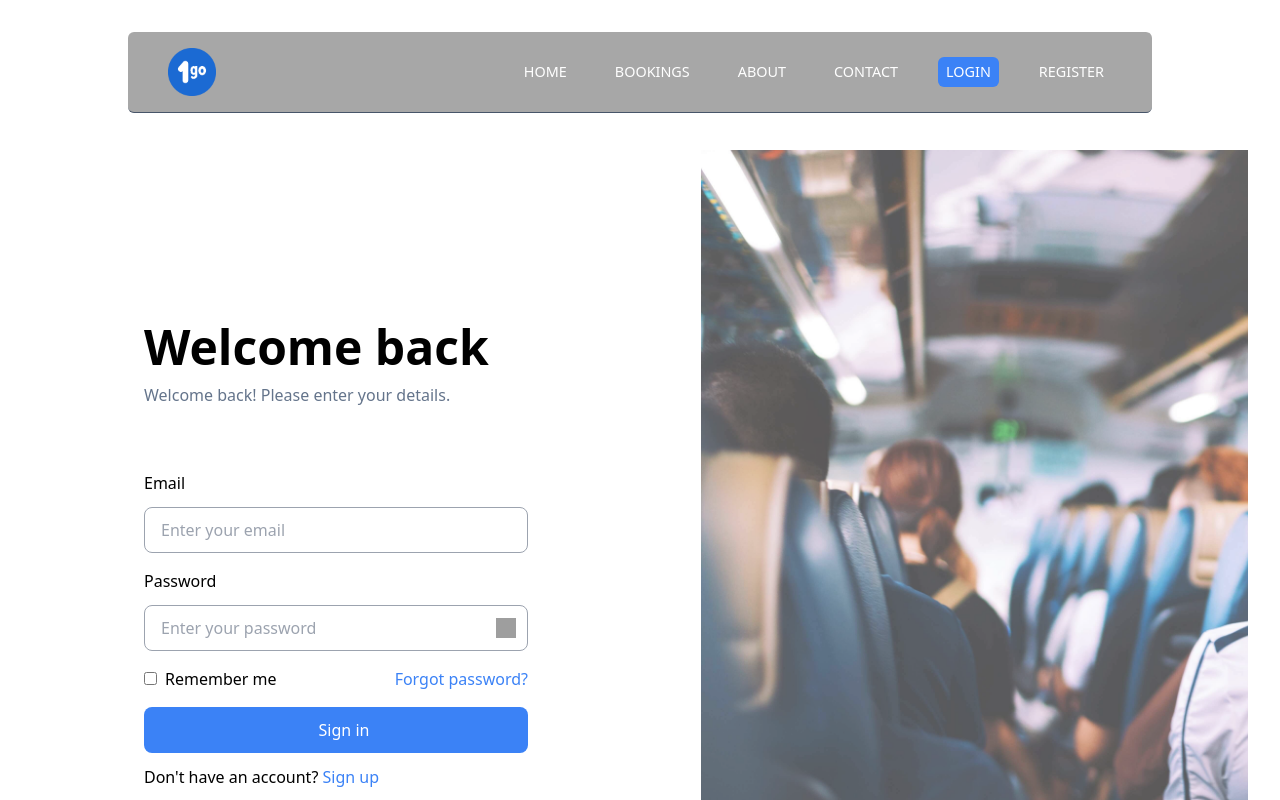
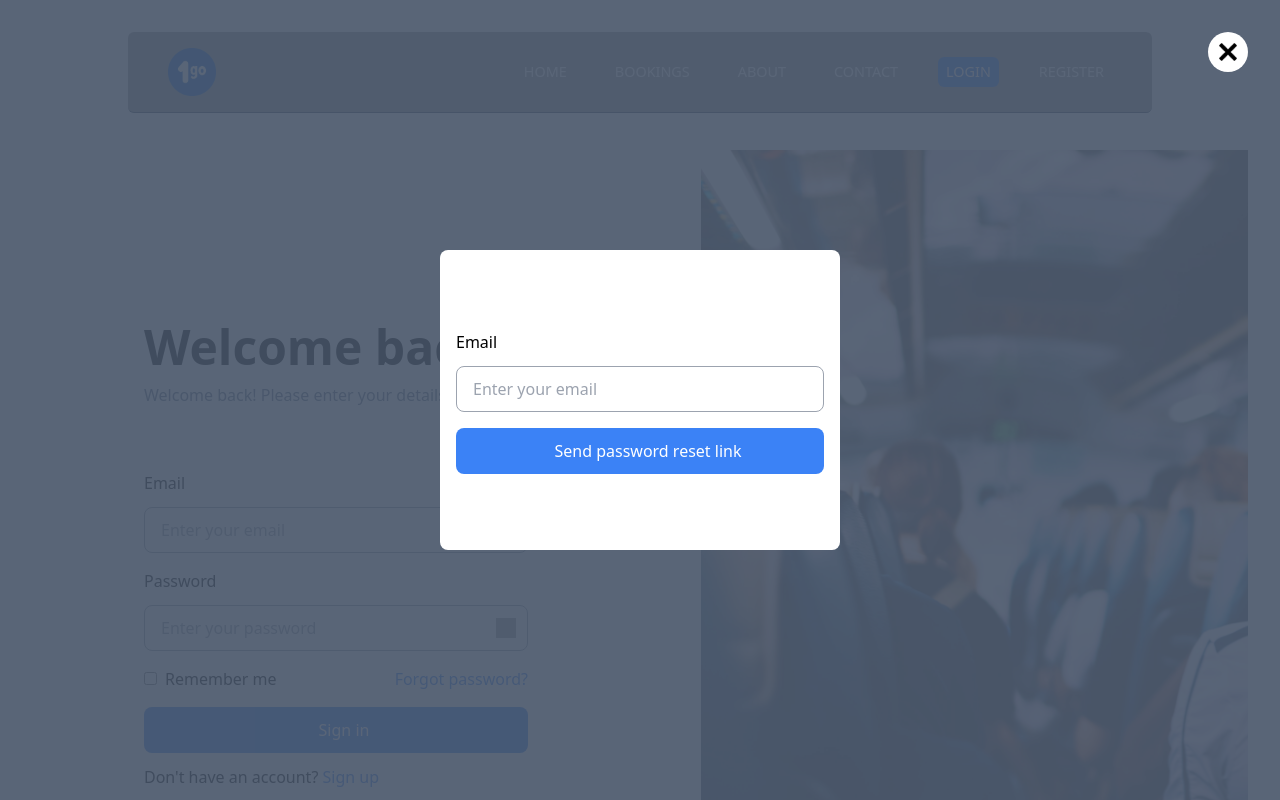
Before and after one commit to olamiidee/1go-app, a React (Vite) app: page /login in a window 1280 px wide. Both pictures are taken after a click on the link "Forgot password?". Shown: the top 800 px of the page. Built offline with nearby package versions, Linux system fonts and the light colour scheme; no server answers; the database is empty; grey boxes are pictures that could not be loaded.

Commit message:
forgot passwprd

```diff
--- a/src/contexts/AppContext.jsx
+++ b/src/contexts/AppContext.jsx
@@ -6,6 +6,7 @@ import {
   onAuthStateChanged,
   signInWithEmailAndPassword,
   signOut,
+  sendPasswordResetEmail,
 } from "firebase/auth";
 import { auth, db } from "../firebase/firebase-config";
 import {
@@ -61,6 +62,23 @@ const AppContextProvider = ({ children }) => {
     setErrorMessage("");
     const { id, value } = event.target;
     setLoginForm((prevState) => {
+      return {
+        ...prevState,
+        [id]: value,
+      };
+    });
+  }
+
+  //to save login form input
+  const [resetpswForm, setResetpswForm] = useState({
+    email: "",
+  });
+
+  //to handle form input change chnage
+  function handleResetpswChange(event) {
+    setErrorMessage("");
+    const { id, value } = event.target;
+    setResetpswForm((prevState) => {
       return {
         ...prevState,
         [id]: value,
@@ -124,9 +142,29 @@ const AppContextProvider = ({ children }) => {
         regForm.phone,
         formattedDate
       );
+      window.location.reload();
     } catch (error) {
       setLoader(false);
       console.log(error.message);
+    }
+  };
+
+  const forgotpswSubmit = async (e) => {
+    e.preventDefault();
+    setLoader(true);
+
+    if (resetpswForm.email) {
+      try {
+        await sendPasswordResetEmail(auth, resetpswForm.email);
+        alert("Password reset link sent successfully");
+      } catch (err) {
+        console.log(err);
+      } finally {
+        setLoader(false);
+      }
+    } else {
+      alert("Type in your email");
+      setLoader(false);
     }
   };
 
@@ -148,6 +186,7 @@ const AppContextProvider = ({ children }) => {
       );
       setLoader(false);
       navigate("/book-ride");
+      window.location.reload();
     } catch (error) {
       setLoader(false);
       console.log(error.message);
@@ -704,6 +743,8 @@ const AppContextProvider = ({ children }) => {
         admin,
         loginAdmin,
         handleAdminChange,
+        handleResetpswChange,
+        forgotpswSubmit,
       }}
     >
       {children}
--- a/src/output.css
+++ b/src/output.css
@@ -633,6 +633,10 @@ video {
   bottom: -1px;
 }
 
+.right-8 {
+  right: 2rem;
+}
+
 .z-50 {
   z-index: 50;
 }
@@ -2226,6 +2230,10 @@ input[type="number"] {
     width: fit-content;
   }
 
+  .md\:w-\[400px\] {
+    width: 400px;
+  }
+
   .md\:flex-nowrap {
     flex-wrap: nowrap;
   }
--- a/src/pages/BookRides.jsx
+++ b/src/pages/BookRides.jsx
@@ -31,7 +31,9 @@ const BookRides = () => {
             <section className="w-full border-b border-zinc-300 pb-4 text-white flex">
               <div className="w-2/3 mr-auto">
                 <h2 className="text-[1.5rem] font-bold">
-                  Hello {currentUserFromDb.firstname}
+                  Hello{" "}
+                  {currentUserFromDb.firstname.charAt(0).toUpperCase() +
+                    currentUserFromDb.firstname.slice(1)}
                 </h2>
                 <p className="text-[0.9rem] md:text-[1.1rem] font-medium">
                   Welcome to your dashboard. You can book rides & view ride
--- a/src/pages/Login.jsx
+++ b/src/pages/Login.jsx
@@ -1,3 +1,4 @@
+import { useState } from "react";
 import { Link } from "react-router-dom";
 import Footer from "../components/Footer";
 import Header from "../components/Header";
@@ -14,13 +15,21 @@ const Login = () => {
     togglePassword,
     errorMessage,
     userNotLoggedIn,
+    handleResetpswChange,
+    forgotpswSubmit,
   } = useAppContext();
+
+  const [forgotpsw, setForgotpsw] = useState(false);
+  const handleForgotPsw = () => {
+    setForgotpsw((prev) => !prev);
+  };
+
   return (
     <>
       {loader && <Loader />}
 
       <Header />
-      <section className="w-full min-h-screen">
+      <section className="w-full min-h-screen relative">
         <div
           className={` ${
             userNotLoggedIn && "pt-[100px] md:pt-[50px]"
@@ -76,7 +85,10 @@ const Login = () => {
                     <label htmlFor="remember-me">Remember me</label>
                   </div>
 
-                  <a className="text-blue-500 font-light cursor-pointer">
+                  <a
+                    onClick={handleForgotPsw}
+                    className="text-blue-500 font-light cursor-pointer"
+                  >
                     Forgot password?
                   </a>
                 </div>
@@ -115,6 +127,54 @@ const Login = () => {
           </div>
           <div className="w-[45%] h-full bg-reg1 bg-cover bg-no-repeat opacity-70 hidden lg:block"></div>
         </div>
+        {forgotpsw && (
+          <div className="w-full min-h-screen bg-slate-600/90 fixed left-0 top-0 z-[100] flex items-center">
+            <div
+              onClick={handleForgotPsw}
+              className="p-2 rounded-full bg-white mb-8 absolute top-8 right-8 cursor-pointer"
+            >
+              <img
+                alt=""
+                src="/images/icons8-close-30.png"
+                className="w-6 h-6 "
+              />
+            </div>
+            <form className="w-full md:w-[400px] bg-white p-4 mx-auto rounded-lg">
+              <div className="font-light space-y-4 py-12 w-full rounded-lg sm:mt-4 mx-auto">
+                <div>
+                  <label htmlFor="email">Email</label>
+                  <input
+                    className="login-input"
+                    id="email"
+                    onChange={handleResetpswChange}
+                    placeholder="Enter your email"
+                    type="email"
+                    required
+                  />
+                </div>
+
+                {errorMessage && (
+                  <div className="w-full flex gap-4 items-center py-3 px-10 my-2 bg-red-400/20 text-[0.85rem] rounded-lg border border-red-400">
+                    <img
+                      alt=""
+                      src="/images/icons8-medium-risk-50.png"
+                      className="w-6 h-6 mr-1"
+                    />
+                    <p>{errorMessage}</p>
+                  </div>
+                )}
+                <div>
+                  <button
+                    onClick={forgotpswSubmit}
+                    className="text-white bg-blue-500 login-input mt4 mb-3 border-transparent hover:opacity-80"
+                  >
+                    Send password reset link
+                  </button>
+                </div>
+              </div>
+            </form>
+          </div>
+        )}
       </section>
       <Footer />
       <ScrollToTop />
```
